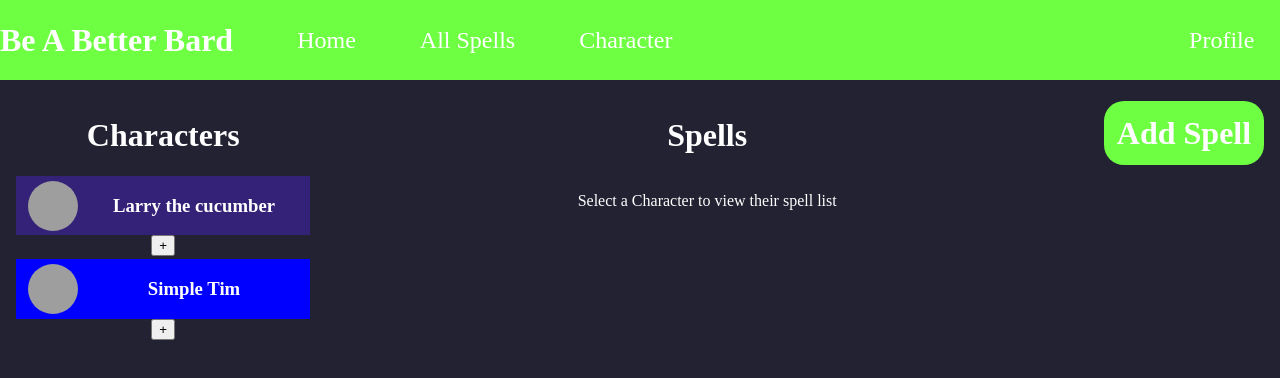
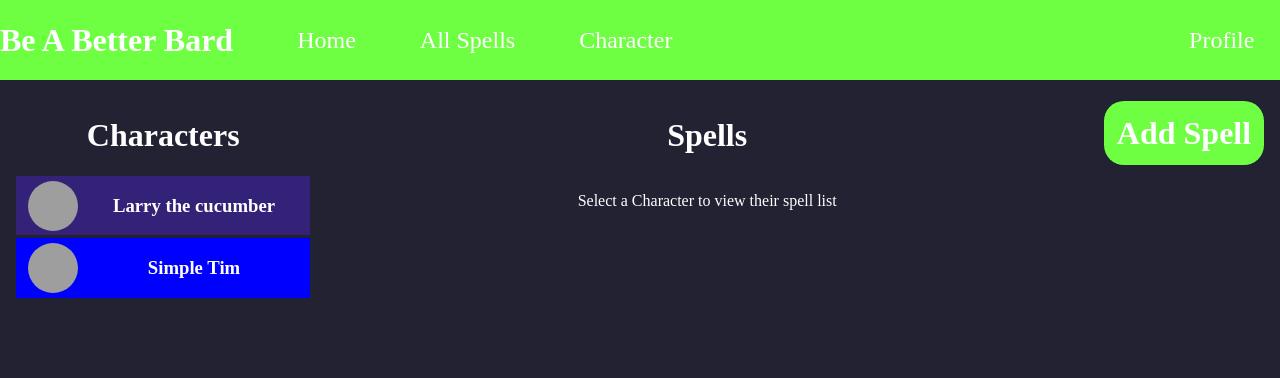
Before and after one commit to Jon-D-Smith/be_a_better_bard, a React (Create React App) app: page / in a window 1280 px wide. Shown: the top 378 px of the page. Built offline with nearby package versions, Linux system fonts and the light colour scheme; data requests are answered from the project's data file; grey boxes are pictures that could not be loaded.

Commit message:
Got a working handleClick on the character tabs

```diff
--- a/package.json
+++ b/package.json
@@ -28,7 +28,8 @@
     "start": "react-scripts start",
     "build": "react-scripts build",
     "test": "react-scripts test",
-    "eject": "react-scripts eject"
+    "eject": "react-scripts eject",
+    "jsonserver": "json-server --watch db.json --port 3001"
   },
   "eslintConfig": {
     "extends": [
--- a/src/components/Character.js
+++ b/src/components/Character.js
@@ -18,6 +18,7 @@ const CharacterTab = styled.div`
     background-color: rgb(110, 255, 66);
     color:white;
     margin-top:1%;
+    cursor: pointer;
 `;
 
 export default Character;
--- a/src/components/Characters.js
+++ b/src/components/Characters.js
@@ -16,25 +16,23 @@ const Characters = props => {
     //         .then(result => setSpellLists(result.data))
     // }, [])
 
-    const handleClick = e => {
-        // console.log(e.target.value);
-        setActiveCharacter(e.target.value);
-        console.log("Hi")
+    const handleClick = (e,i) => {
+        setActiveCharacter(i.i)
     };
 
     const characterList = characterMap.map((e, i) => {
         // console.log(e);
         return (
             <>
+
                 <Character
                     key={i}
                     name={e.name}
                     url={e.url}
                     color={e.color}
                 // spells={e.spells}
-                handleClick={handleClick}
+                    handleClick={() => handleClick(e,i={i})}
                 />
-                <button value={i} onClick={handleClick}>+</button>
             </>
         );
     });
```
